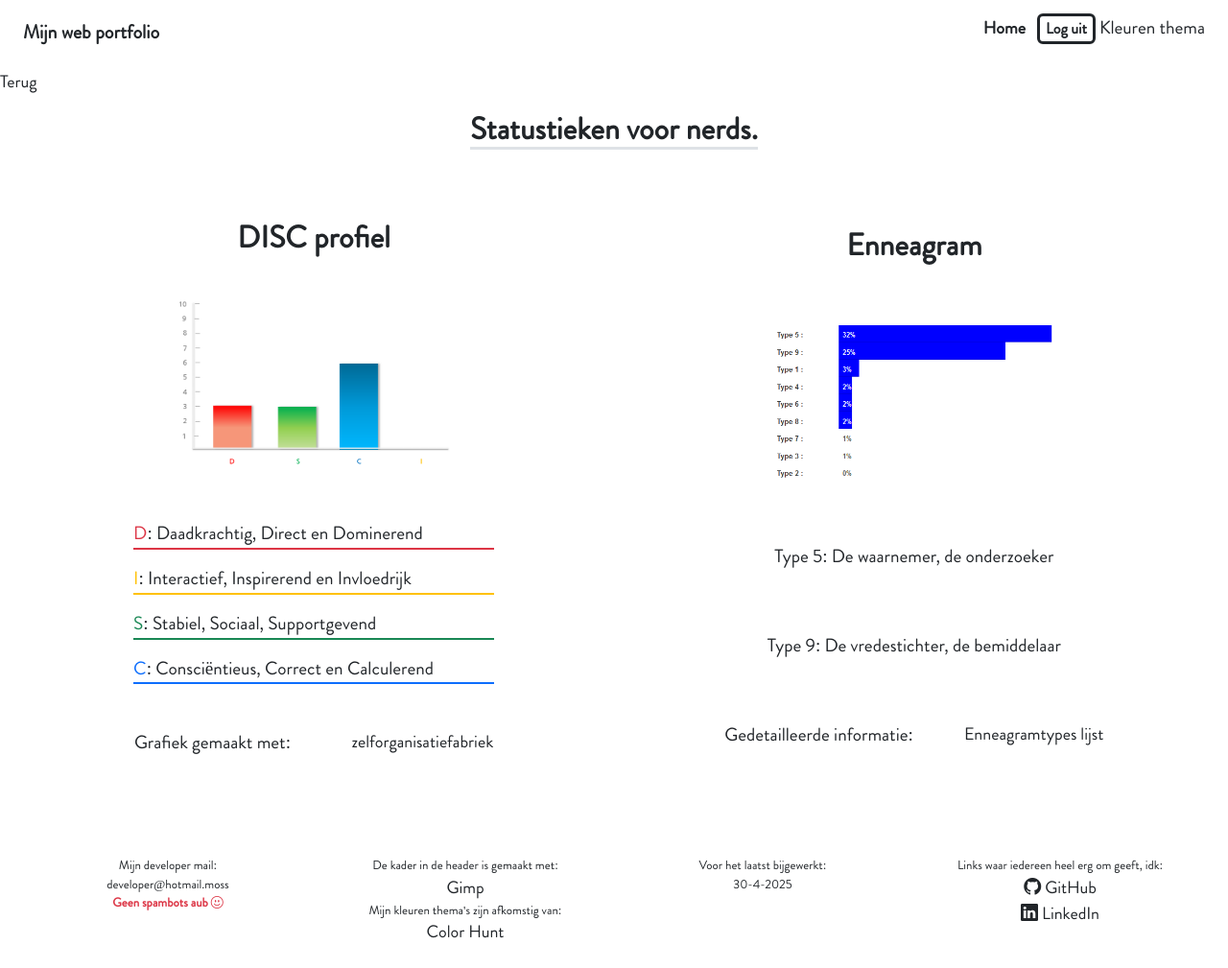
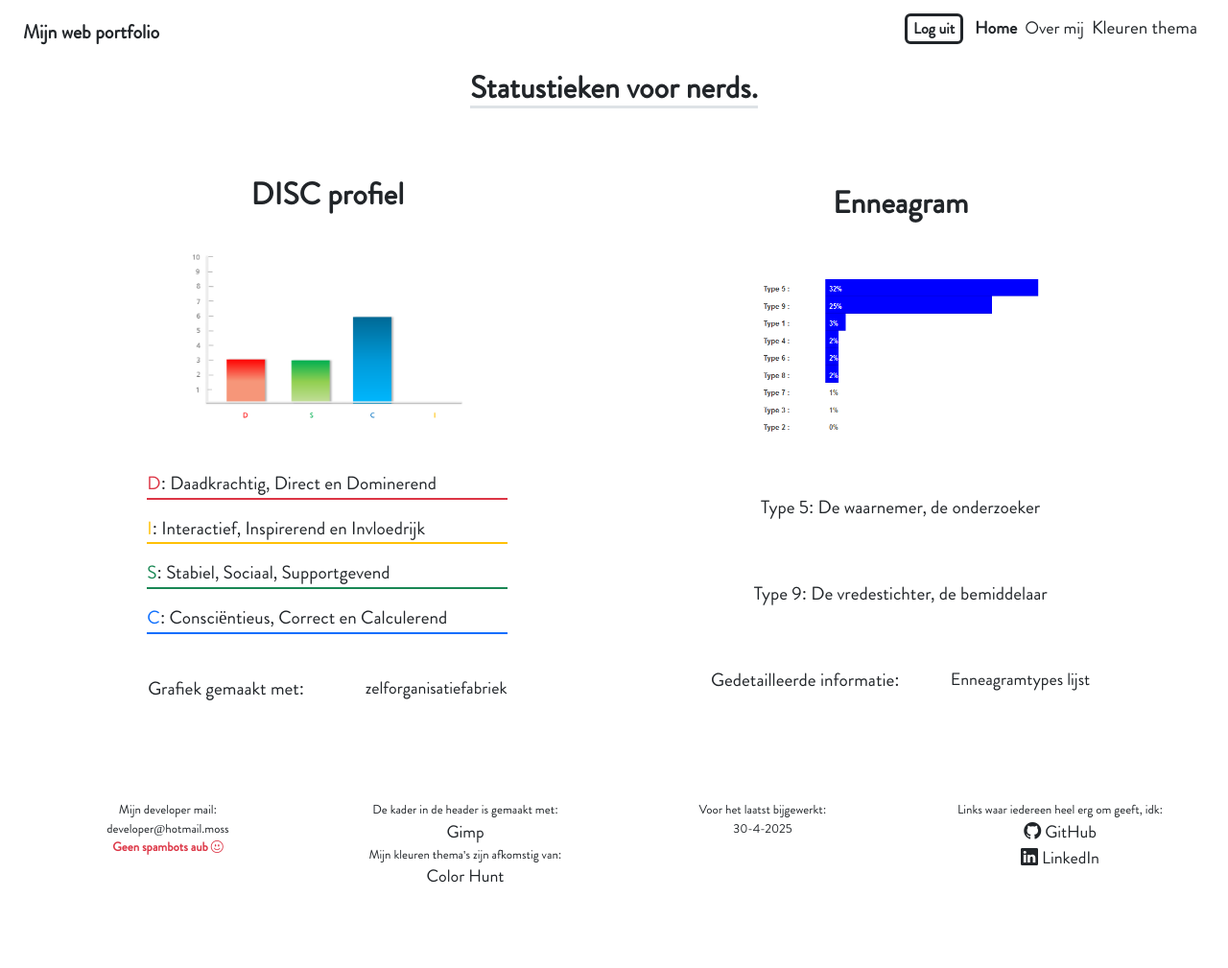
Before and after one commit to MossGuy/FirstPortfolio, a PHP site: page /statustieken_voor_nerds.php in a window 1280 px wide. Shown: the whole page at 96% size. After the commit the page ends 920 px from the top, so only its background shows below. Run offline with PHP 8.4, Linux system fonts and the light colour scheme; the visitor is signed in with stand-in values (Sample User, id 1); data comes from the database, SQL or seed files in the repository.

Commit message:
toepassingen voor ['weggeklicked'] geupdate en styletweaks gemaakt

```diff
--- a/php_functies/DBConfig.php
+++ b/php_functies/DBConfig.php
@@ -8,10 +8,10 @@ if (!$_SESSION['DBAttempt']) {
 
 $host = '127.0.0.1';
 $db   = 'db_portfolio_milan';
-$user = 'bit_academy';
-$pass = 'bit_academy';
-// $user = 'root';
-// $pass = '';
+// $user = 'bit_academy';
+// $pass = 'bit_academy';
+$user = 'root';
+$pass = '';
 $charset = 'utf8mb4';
 $dsn = "mysql:host=$host;dbname=$db;charset=$charset";
 $options = [
--- a/php_functies/functies.php
+++ b/php_functies/functies.php
@@ -134,12 +134,12 @@ function check_session()
     if (isset($_SESSION['user'])) {
         if ($_SESSION['user'] !== "W3rkgev3r2938") {
             $_SESSION['status'] = 'nice_try';
-            $_SESSION['weggeclicked'] = 'false';
+            $_SESSION['weggeclicked'] = false;
             header('Location: ./index.php');
         }
     } else {
         $_SESSION['status'] = 'nice_try';
-        $_SESSION['weggeclicked'] = 'false';
+        $_SESSION['weggeclicked'] = false;
         header('Location: ./index.php');
     }
 }
--- a/statustieken_voor_nerds.php
+++ b/statustieken_voor_nerds.php
@@ -41,11 +41,11 @@ check_session();
     <?PHP include './webelementen/navbar.php'; return_alert(); ?>
 
     <br>
-    <p><a href="./wie_ben_ik.php">Terug</a></p>
+    <!-- <p><a href="./wie_ben_ik.php">Terug</a></p> -->
     <h2 class="border-bottom border-3">Statustieken voor nerds.</h2>
 
-    <div class="card-group justify-content-evenly">
-        <div class="container col-12 col-lg-5 grote_container">
+    <div class="card-group justify-content-center">
+        <div class="container col-10 col-lg-5 grote_container">
             <h2>DISC profiel</h2>
             <img class="grafiek_afbeelding" src="./afbeeldingen/DISC.png" alt="DISC afbeelding">
                 <div class="w-75">
@@ -56,7 +56,7 @@ check_session();
                 </div>
             <p class="d-flex justify-content-evenly w-100">Grafiek gemaakt met: <a href="https://zelforganisatiefabriek.nl/disc-test/#de-online-test-maken" target="_blank">zelforganisatiefabriek</a></p>
         </div>
-        <div class="container col-12 col-lg-5 grote_container">
+        <div class="container col-10 col-lg-5 grote_container">
             <h2>Enneagram</h2>
             <img class="grafiek_afbeelding" src="./afbeeldingen/enneagram.png" alt="Enneagram afbeelding">
 
--- a/stylesheets/statustieken_voor_Nerds.css
+++ b/stylesheets/statustieken_voor_Nerds.css
@@ -6,7 +6,7 @@
     background-color: var(--secondary);
     border-bottom: 3px solid var(--highlight);
     border-radius: 3rem 3rem 0px 0px;
-    height: 40rem;
+    height: 625px;
     padding: 1rem;
     margin: 2rem;
 }
--- a/webelementen/footer.php
+++ b/webelementen/footer.php
@@ -1,4 +1,4 @@
-<footer class="container-fluid mt-auto py-3">
+<footer class="container-fluid mt-auto py-3 ">
     <div class="container-fluid p-2 d-flex flex-row align-items-start justify-content_between">
         <div class="container col-3 d-flex flex-column align-items-center footer_div">
             <p>Mijn developer mail:</p>
--- a/webelementen/navbar.php
+++ b/webelementen/navbar.php
@@ -1,3 +1,8 @@
+<?php
+$over_mij = '<a href="./wie_ben_ik.php">Over mij</a>';
+$over_mij = return_anchor($over_mij);
+?>
+
 <nav class=" fixed-top">
     <div class="navbar navbar-expand-sm d-flex justify-content-between mx-4">
         <p class="fw-bold mb-0 fs-5 me-auto">Mijn web portfolio</p>
@@ -6,9 +11,10 @@
         </button>
         <div class="collapse navbar-collapse" id="navbarText">
             <div class="navbar-nav d-flex flex-row align-items-baseline ms-auto">
+                <?=return_login_button();?>
                 <a class="nav-item m-1 p-1 fw-semibold" href="./index.php">Home</a>
-                <?PHP echo return_login_button(); ?>
-                <div class="kleuren_kiezer ms-auto">
+                <?=$over_mij?>
+                <div class="kleuren_kiezer ms-auto px-2">
                     <p>Kleuren thema</p>
                     <form class="kleuren_kiezer" action="" method="post">
                         <input class="kleur" type="submit" name="kleur", value="Basis wit">
```
Also changed, not shown: wie_ben_ik.php (+6 -7 lines).
